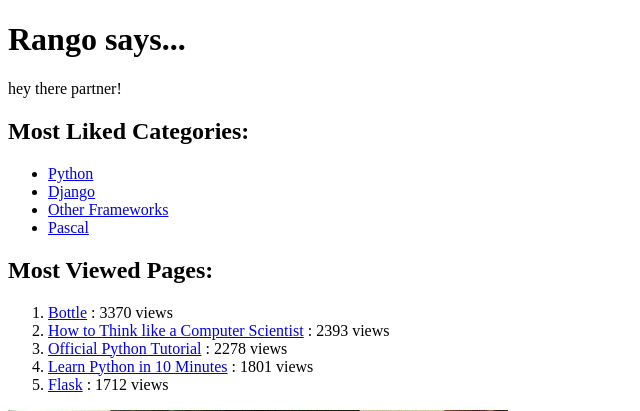
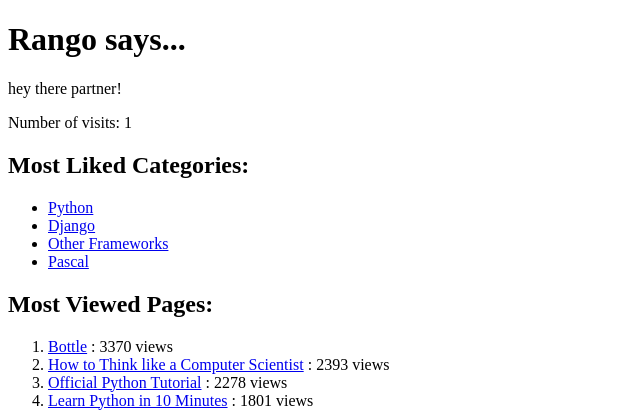
Before and after one commit to 2391564V/tango_with_django_project, a Django app: page / in a window 1280 px wide. Shown: the top 411 px of the page, without its empty margins (0-640 px from the left). Run offline with Django 3.2, Linux system fonts and the light colour scheme; data comes from the database, SQL or seed files in the repository.

Commit message:
Chapter 10 - Bypass 4
again.

```diff
--- a/templates/rango/index.html
+++ b/templates/rango/index.html
@@ -14,6 +14,7 @@
   {% endif %}
 
   <div>
+    <p>Number of visits: {{ visits }}</p>
     {% if categories %}
       <!-- List top 5 categories -->
       <h2>Most Liked Categories:</h2>
```
